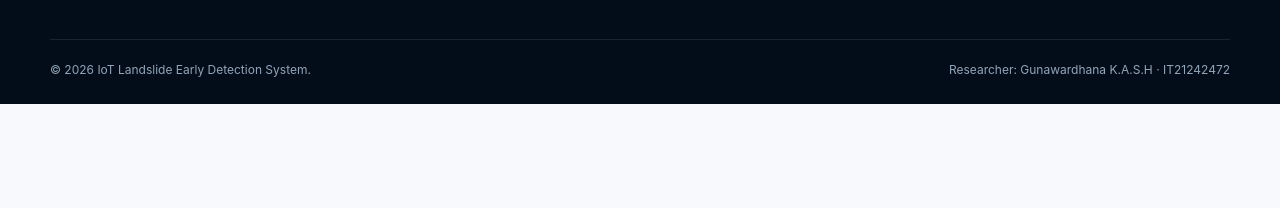
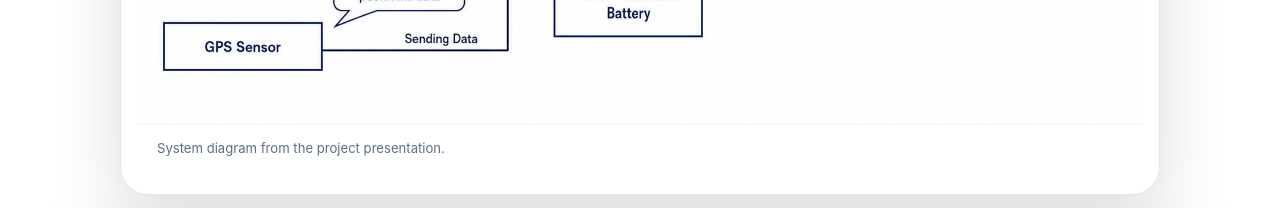
Before and after one commit to nigeethmaleesha/IoT-Based-Landslide-Early-Detection-System-Website, a website: page index.html in a window 1280 px wide. Shown: the part 4292-4500 px from the top of the page. Before the commit the page ends 4396 px from the top, so only its background shows below. Drawn offline with Linux system fonts and the light colour scheme.

Commit message:
Update frontend

```diff
--- a/index.html
+++ b/index.html
@@ -86,9 +86,9 @@
   <section class="section section-white">
     <div class="container">
       <div class="section-heading center reveal"><span class="eyebrow">System snapshot</span><h2>From field sensing to real-time warnings</h2><p>Sensor readings are sent to the main controller for local AI processing, then communicated through LoRa / GSM / Wi-Fi to the monitoring and alert layer.</p></div>
-      <!-- <figure class="image-card contain reveal" style="max-width:1040px;margin:auto"><img src="assets/images/system-diagram.jpg" alt="System diagram showing sensors, main controller, communication and alert/dashboard flow"><figcaption class="image-caption">System diagram from the project presentation.</figcaption></figure> -->
+      <figure class="image-card contain reveal" style="max-width:1040px;margin:auto"><img src="assets/images/system-diagram.jpg" alt="System diagram showing sensors, main controller, communication and alert/dashboard flow"><figcaption class="image-caption">System diagram from the project presentation.</figcaption></figure>
       <div class="callout reveal" style="margin-top:34px"><div class="callout-grid"><div><h3>Explore the complete research detail</h3><p>Review the research problem, gap, objectives, literature comparison and system methodology.</p></div><a class="btn btn-primary" href="research.html">View research details</a></div></div>
-    </div>
+    </div
   </section>
 </main>
 
```
